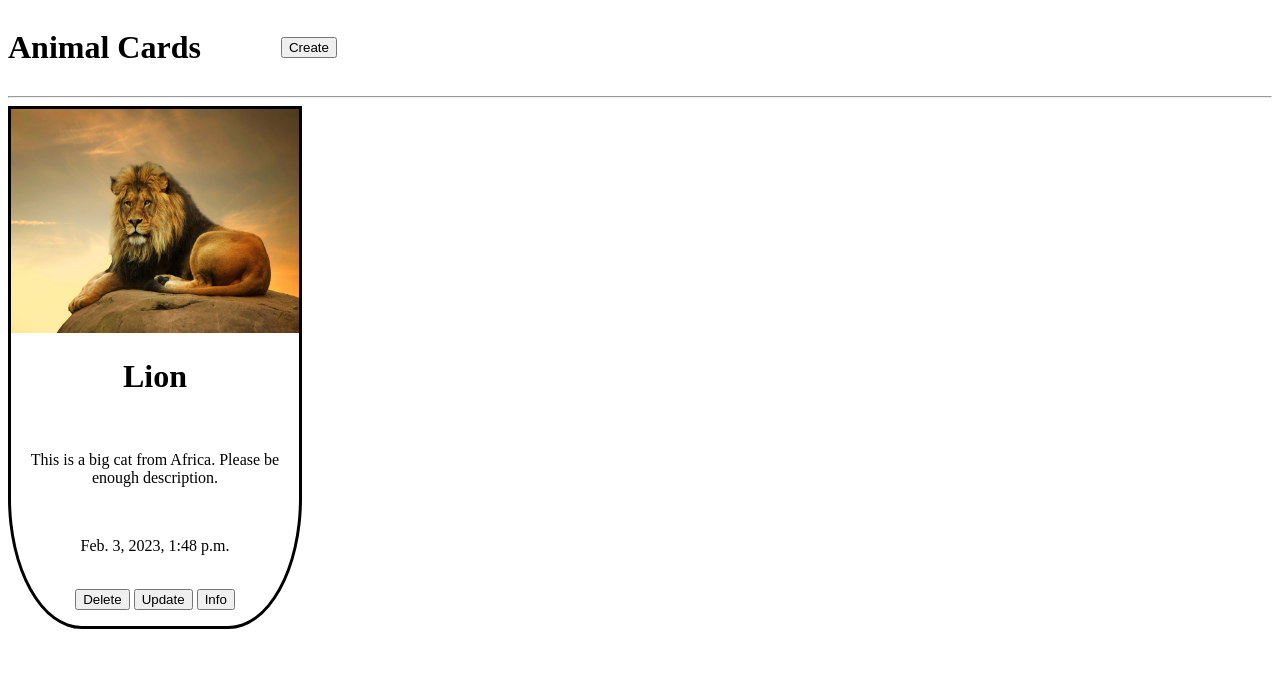
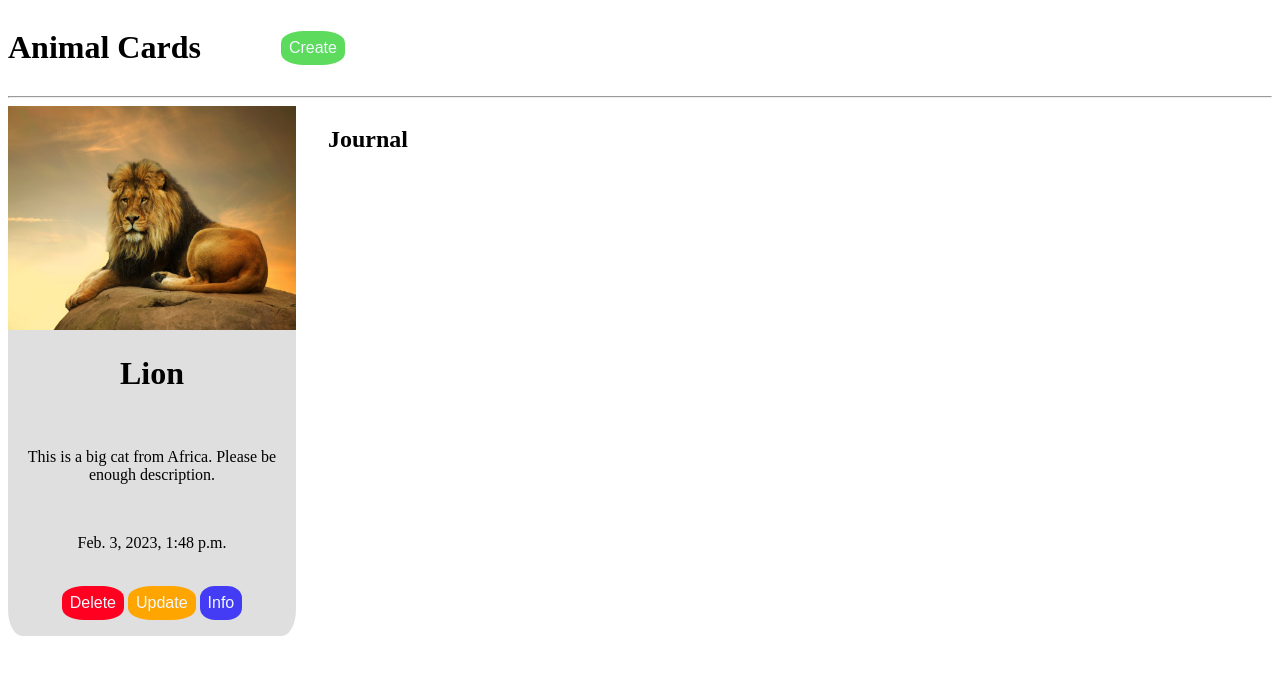
Before and after one commit to Ioan93Andrei/Django-CRUD-Animal-Cards, a Django app: page /1 in a window 1280 px wide. Shown: the top 675 px of the page. Run offline with Django 4.2, Linux system fonts and the light colour scheme; data comes from the database, SQL or seed files in the repository; both versions use the stored data as it was after the commit.

Commit message:
some better styling for the cards

```diff
--- a/cards/static/cards/main.css
+++ b/cards/static/cards/main.css
@@ -13,8 +13,9 @@ img {
 
 .card-info {
     flex-direction: row;
-    border: 0.2em solid black;
-    border-radius: 0% 0% 25% 25%;
+    background-color: rgba(192, 192, 192, 0.5);
+    /* border: 0.2em solid black; */
+    border-radius: 0% 0% 5% 5%;
     text-align: center;
     width: 18rem;
 }
@@ -23,9 +24,51 @@ img {
     padding-bottom: 1em;
 }
 
+#card-details {
+    display: flex;
+    flex-direction: columns;
+    gap: 2em;
+}
+
 #navbar {
     display: flex;
     text-align: center;
     gap: 5em;
     align-items: center;
 }
+
+.create-button {
+    border-radius: 35%;
+    border: none;
+    color:aliceblue;
+    background-color: #5cdb5c;
+    font-size: 1em;
+    padding: 0.5em;
+}
+
+.delete-button {
+    border-radius: 35%;
+    border: none;
+    color:aliceblue;
+    background-color: #ff0021;
+    font-size: 1em;
+    padding: 0.5em;
+}
+
+.update-button {
+    border-radius: 35%;
+    border: none;
+    color:aliceblue;
+    background-color: #ffa500;
+    font-size: 1em;
+    padding: 0.5em;
+}
+
+.info-button {
+    border-radius: 35%;
+    border: none;
+    color:aliceblue;
+    background-color: #443cf4;
+    font-size: 1em;
+    padding: 0.5em;
+}
--- a/cards/templates/base.html
+++ b/cards/templates/base.html
@@ -13,7 +13,7 @@
 
     <div id="navbar">
         <h1 id="title">Animal Cards</h1>
-        <a href="{% url 'create_view' %}"><button type="submit">Create</button></a>
+        <a href="{% url 'create_view' %}"><button type="submit" class="create-button">Create</button></a>
     </div>
     <hr />
 
--- a/cards/templates/cards/delete_view.html
+++ b/cards/templates/cards/delete_view.html
@@ -14,7 +14,7 @@
 
             {% csrf_token %}
             <p>Are you sure you want to delete this card?</p>
-            <button type="submit">Delete</button>
+            <button type="submit" class="delete-button">Delete</button>
 
         </form>
     </div>
--- a/cards/templates/cards/detail_view.html
+++ b/cards/templates/cards/detail_view.html
@@ -1,15 +1,20 @@
 {% extends 'base.html' %}
 
 {% block content %}
-    <div class="card-info">
-        <img src="{{ card.picture.url }}" alt="{{ card.name }}"> <br/>
-        <h1>{{ card.name }}</h1> <br/>
-        <p>{{ card.description }}</p> <br/>
-        <p>{{ card.pub_date }}</p> <br/>
-        <div class="card-buttons">
-            <a href="{% url 'delete_view' card.id %}"><button type="submit">Delete</button></a>
-            <a href="{% url 'update_view' card.id %}"><button type="submit">Update</button></a>
-            <a href="{% url 'detail_view' card.id %}"><button type="submit">Info</button></a>
+    <div class="card-info" id="card-details">
+        <div class="main-info">
+            <img src="{{ card.picture.url }}" alt="{{ card.name }}"> <br/>
+            <h1>{{ card.name }}</h1> <br/>
+            <p>{{ card.description }}</p> <br/>
+            <p>{{ card.pub_date }}</p> <br/>
+            <div class="card-buttons">
+                <a href="{% url 'delete_view' card.id %}"><button type="submit" class="delete-button">Delete</button></a>
+                <a href="{% url 'update_view' card.id %}"><button type="submit" class="update-button">Update</button></a>
+                <a href="{% url 'detail_view' card.id %}"><button type="submit" class="info-button">Info</button></a>
+            </div>
+        </div>
+        <div class="blog-info">
+            <h2>Journal</h2>
         </div>
     </div>
 {% endblock %}
--- a/cards/templates/cards/list_view.html
+++ b/cards/templates/cards/list_view.html
@@ -9,9 +9,9 @@
             <h3>{{ card.name }}</h3> <br/>
             <p>{{ card.description }}</p> <br/>
             <div class="card-buttons">
-                <a href="{% url 'delete_view' card.id %}"><button type="submit">Delete</button></a>
-                <a href="{% url 'update_view' card.id %}"><button type="submit">Update</button></a>
-                <a href="{% url 'detail_view' card.id %}"><button type="submit">Info</button></a>
+                <a href="{% url 'delete_view' card.id %}"><button type="submit" class="delete-button">Delete</button></a>
+                <a href="{% url 'update_view' card.id %}"><button type="submit" class="update-button">Update</button></a>
+                <a href="{% url 'detail_view' card.id %}"><button type="submit" class="info-button">Info</button></a>
             </div>
         </div>
     {% endfor %}
--- a/cards/templates/cards/update_view.html
+++ b/cards/templates/cards/update_view.html
@@ -7,7 +7,7 @@
         {% csrf_token %}
         {{ form.as_p }}
 
-        <button type="submit">Update</button>
+        <button type="submit" class="update-button">Update</button>
 
     </form>
 {% endblock %}
```
Also changed, not shown: db.sqlite3, media/images/loshad_ALUN3Hl.jpg (added).
